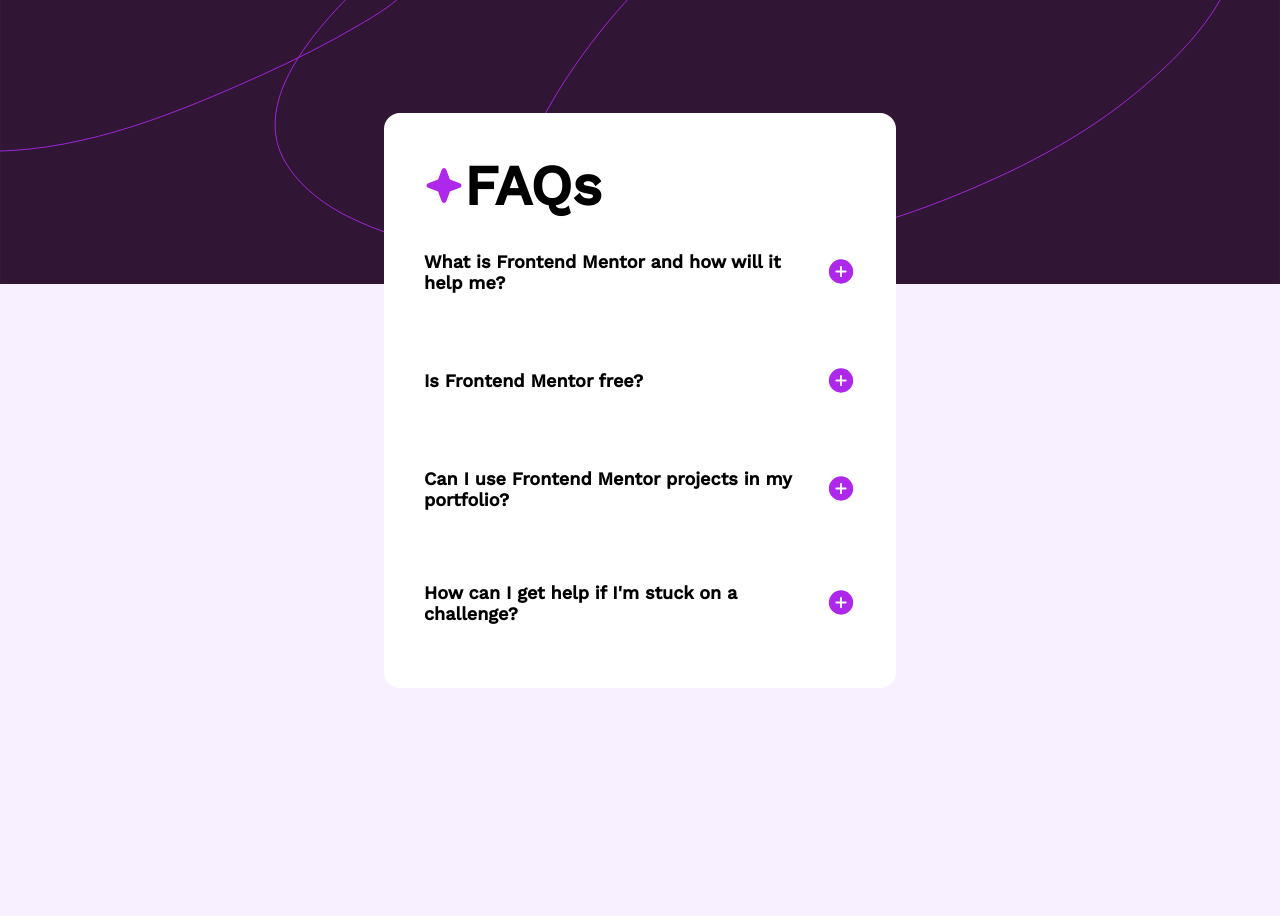
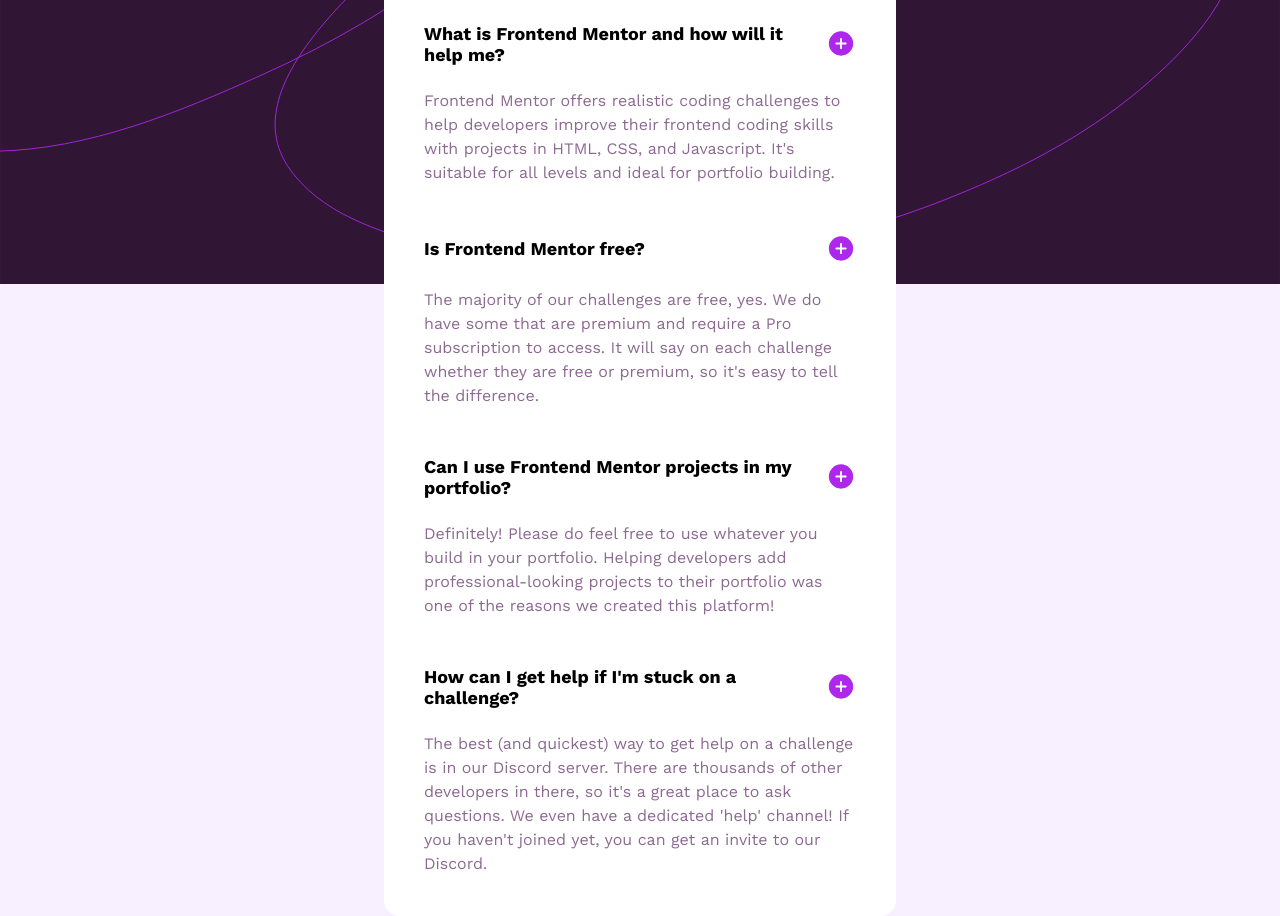
Before and after one commit to michellecordovi/FAQ_Accordian, a React (Vite) app: page / in a window 1280 px wide. Before the commit the page ends 800 px from the top, so only its background shows below. Built offline with nearby package versions, Linux system fonts and the light colour scheme.

Commit message:
add accordian effect and hover effects

```diff
--- a/index.html
+++ b/index.html
@@ -10,8 +10,7 @@
     <!-- fonts-->
     <link rel="preconnect" href="https://fonts.googleapis.com">
     <link rel="preconnect" href="https://fonts.gstatic.com" crossorigin>
-    <link href="https://fonts.googleapis.com/css2?family=Work+Sans:ital,wght@0,500;1,500&display=swap" rel="stylesheet">
-
+    <link href="https://fonts.googleapis.com/css2?family=Work+Sans:ital,wght@0,100..900;1,100..900&display=swap" rel="stylesheet">
   </head>
   <body>
     <div id="background-img">
--- a/src/components/QuestionAndAnswer.jsx
+++ b/src/components/QuestionAndAnswer.jsx
@@ -1,13 +1,29 @@
 /* eslint-disable react/prop-types */
+import {useState} from 'react';
 
 function QuestionAndAnswer(props) {
+    const [open, setOpen] = useState(false);
 
+    function handleClick(event){
+        const parent = event.target.closest(".question-header")
+        const answer = parent.nextSibling;
+
+       if(open === false) {
+        setOpen(true);
+        answer.style.maxHeight = "200px";
+        answer.style.opacity= "1";
+       } else {
+        setOpen(false);
+        answer.style.maxHeight = "0px";
+        answer.style.opacity= "0";
+       }
+    }
 
     return (
-        <div>
+        <div className="question-and-answer">
             <div className="question-header">
-                <h2 className="question">{props.question}</h2>
-                <svg xmlns="http://www.w3.org/2000/svg" width="30" height="31" fill="none" viewBox="0 0 30 31"><path fill="#AD28EB" d="M15 3.313A12.187 12.187 0 1 0 27.188 15.5 12.203 12.203 0 0 0 15 3.312Zm4.688 13.124h-3.75v3.75a.938.938 0 0 1-1.876 0v-3.75h-3.75a.938.938 0 0 1 0-1.875h3.75v-3.75a.938.938 0 0 1 1.876 0v3.75h3.75a.938.938 0 0 1 0 1.876Z"/></svg>
+                <h2 className="question" onClick={handleClick}>{props.question}</h2>
+                <svg onClick={handleClick} xmlns="http://www.w3.org/2000/svg" width="30" height="31" fill="none" viewBox="0 0 30 31"><path fill="#AD28EB" d="M15 3.313A12.187 12.187 0 1 0 27.188 15.5 12.203 12.203 0 0 0 15 3.312Zm4.688 13.124h-3.75v3.75a.938.938 0 0 1-1.876 0v-3.75h-3.75a.938.938 0 0 1 0-1.875h3.75v-3.75a.938.938 0 0 1 1.876 0v3.75h3.75a.938.938 0 0 1 0 1.876Z"/></svg>
             </div>
             <p className="answer">{props.answer}</p>
         </div>
--- a/src/index.css
+++ b/src/index.css
@@ -30,6 +30,8 @@
 
 p{
     font-size: 16px;
+    color: hsl(292, 16%, 49%);
+    line-height: 1.5rem;
 }
 
 #background-img svg{
@@ -57,26 +59,44 @@
 .header{
     display: flex;
     align-items: center;
+    gap: 1rem;
 }
 
+
+/* QUESTION GRID */
 #question-grid{
     display: grid;
     grid-template-columns: 1fr;
     row-gap: 48px;
 }
 
+.question-and-answer{
+    transition: all 3s ease-out;
+}
+
 .question-header{
     margin-bottom: 24px;
     display: grid;
-    grid-template-columns: 90% 10%;
+    grid-template-columns: auto auto;
     justify-items: space-between;
     align-items: center;
+    column-gap: 1.5rem;
+}
+
+.question:hover {
+    color: hsl(281, 83%, 54%)
 }
 
 .question-header svg{
     justify-self: end;
 }
 
-.answer {
-    display: none;
+.question:hover,
+.question-header svg:hover{
+    cursor: pointer;
 }
+
+.question-and-answer .answer {
+    overflow: hidden;
+    transition: max-height 0.5s ease-in-out, opacity 0.5s linear;
+}
```
